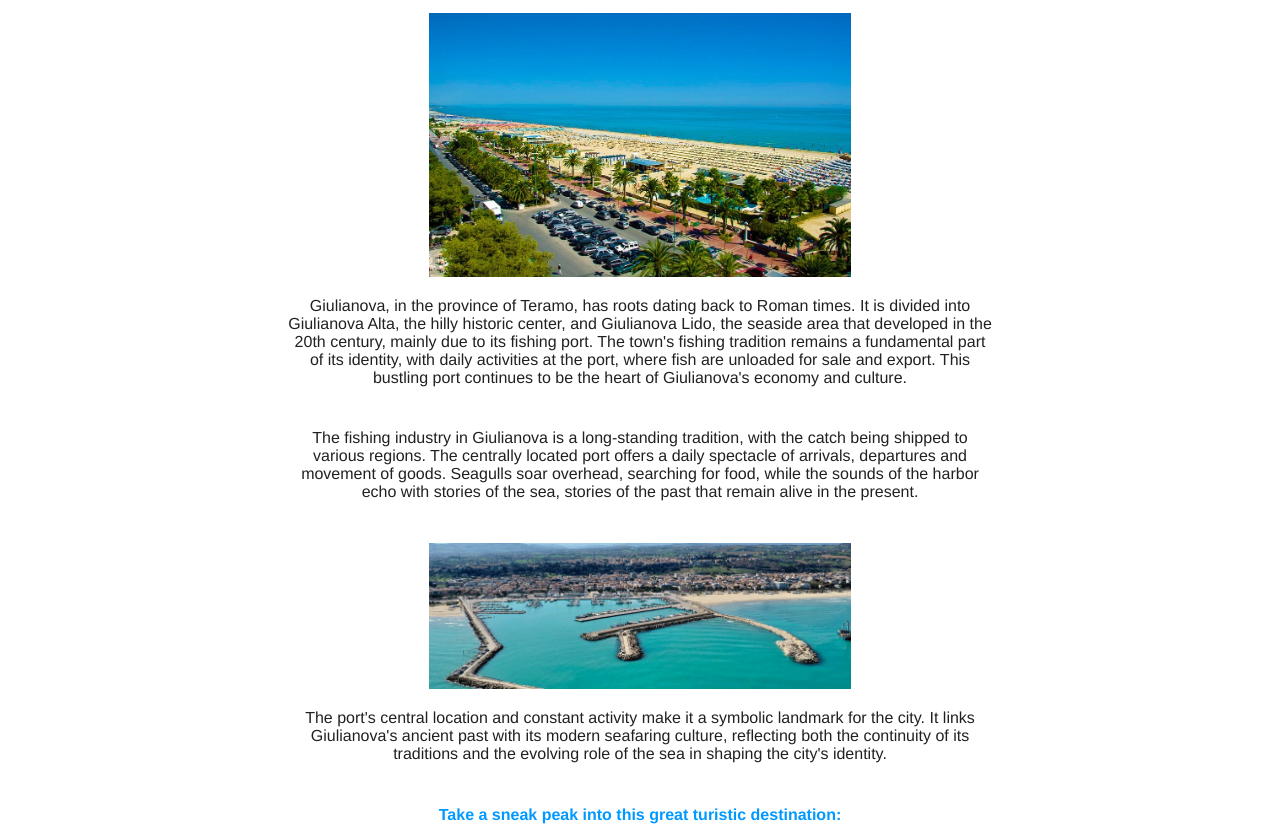
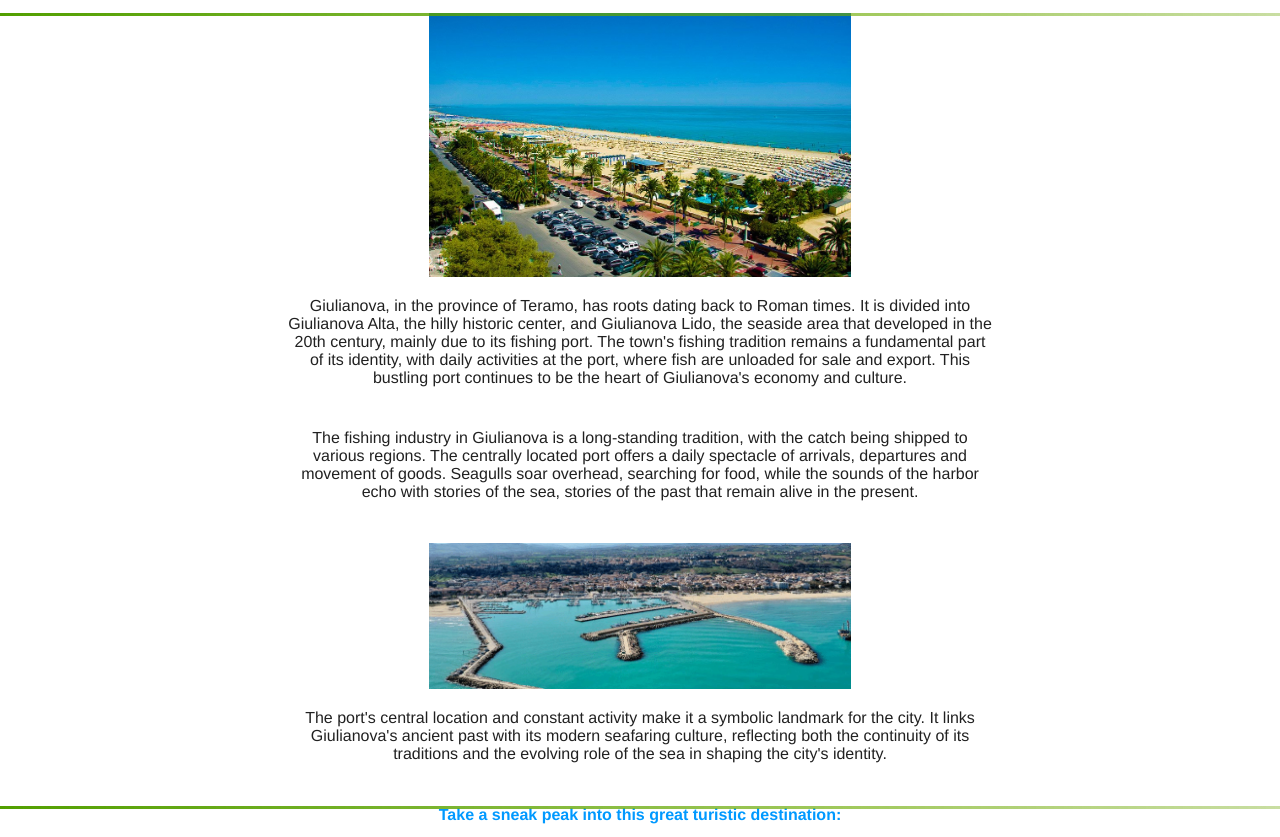
Before and after one commit to ADGiuseppe/PEC1-web, a website built with Parcel: page src/presentation.html in a window 1280 px wide. Shown: the part 352-1189 px from the top of the page. Built offline with nearby package versions, Linux system fonts and the light colour scheme.

```diff
--- a/src/presentation.html
+++ b/src/presentation.html
@@ -26,13 +26,13 @@
     <main>
         <section class="content">
             <h1 class="h3">About the city...</h1>
-            <div id="divider"> </div>
+            <div class="divider"> </div>
             <img src="../images/giulianova_index.jpg" alt="Giulianova Beach">
             <p> Giulianova, in the province of Teramo, has roots dating back to Roman times. It is divided into Giulianova Alta, the hilly historic center, and Giulianova Lido, the seaside area that developed in the 20th century, mainly due to its fishing port. The town's fishing tradition remains a fundamental part of its identity, with daily activities at the port, where fish are unloaded for sale and export. This bustling port continues to be the heart of Giulianova's economy and culture.</p>
             <p>The fishing industry in Giulianova is a long-standing tradition, with the catch being shipped to various regions. The centrally located port offers a daily spectacle of arrivals, departures and movement of goods. Seagulls soar overhead, searching for food, while the sounds of the harbor echo with stories of the sea, stories of the past that remain alive in the present.</p>
             <img src="../images/porto_giulianova.png" alt="Giulianova Port">
             <p>The port's central location and constant activity make it a symbolic landmark for the city. It links Giulianova's ancient past with its modern seafaring culture, reflecting both the continuity of its traditions and the evolving role of the sea in shaping the city's identity.</p>
-            <div id="divider"> </div>
+            <div class="divider"> </div>
             <h2 class="h4">Take a sneak peak into this great turistic destination:</h2>
             <iframe class="video" src="https://www.youtube.com/embed/uw7xdXoxMWE?si=3uCnjIlv-QWBVBn3" title="YouTube video player" allow="accelerometer; autoplay; clipboard-write; encrypted-media; gyroscope; picture-in-picture; web-share" referrerpolicy="strict-origin-when-cross-origin" allowfullscreen></iframe>
         </section>
```
